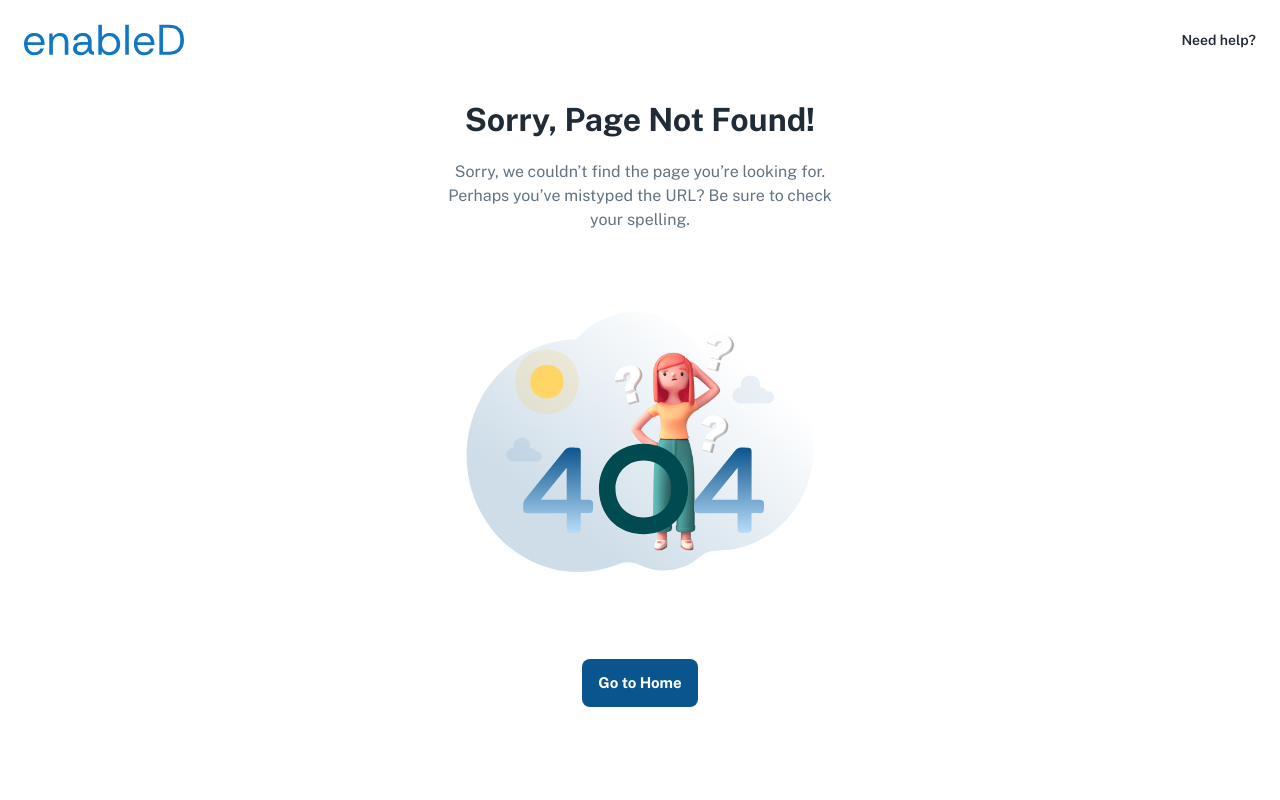
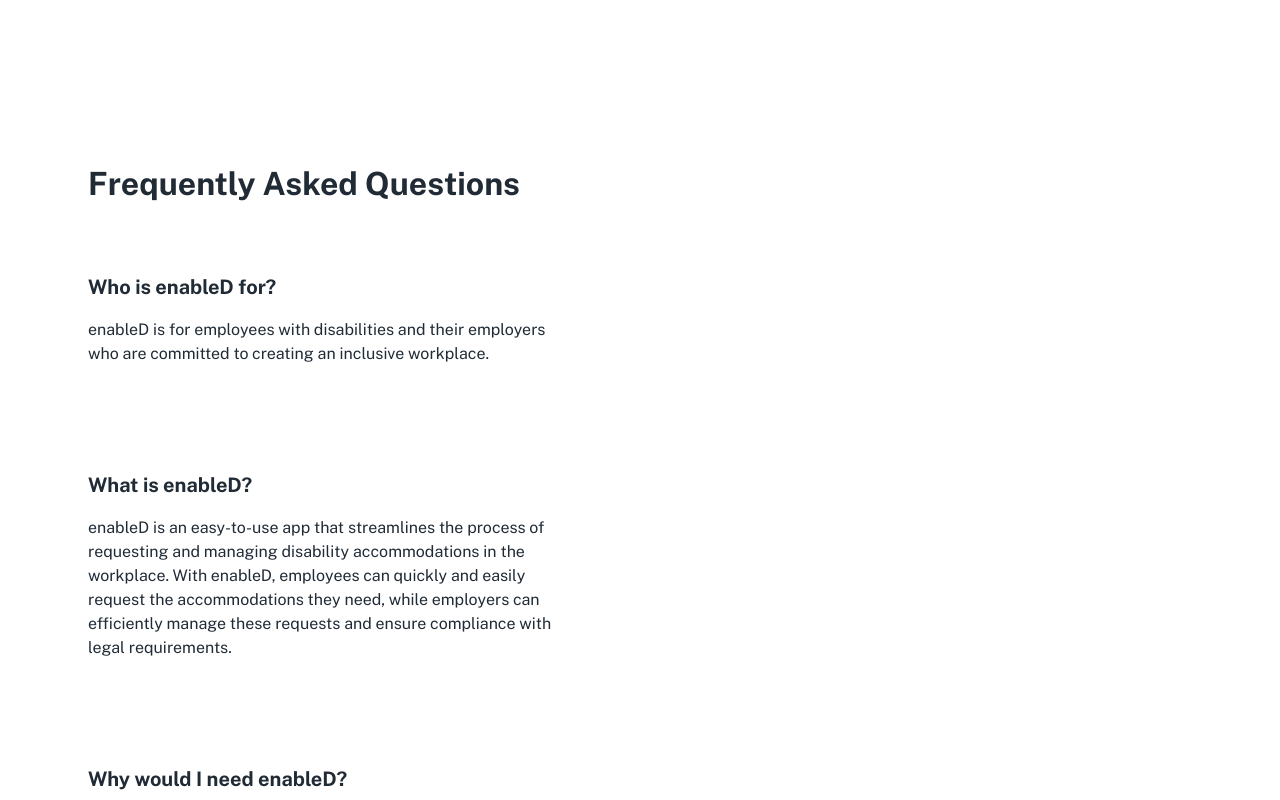
Before and after one commit to dboland77/enabled-website, a Next.js app: page /faq in a window 1280 px wide. Before the commit this address had no page. Shown: the top 800 px of the page. Built offline with nearby package versions, Linux system fonts and the light colour scheme; some icons are missing.

Commit message:
Changed routes to new pages

```diff
--- /dev/null
+++ b/src/app/faq/page.tsx
@@ -0,0 +1,9 @@
+import { FAQView } from 'src/sections/faq/view';
+
+export const metadata = {
+  title: 'EnableD: Frequently Asked Questions',
+};
+
+export default function FAQ() {
+  return <FAQView />;
+}
--- a/src/sections/faq/view/FAQView.tsx
+++ b/src/sections/faq/view/FAQView.tsx
@@ -10,9 +10,6 @@ export default function FAQView() {
   return (
     <>
       <Container sx={{ py: 10 }} id="contact">
-        <Typography variant="h3" sx={{ mt: 8, mb: 2 }}>
-          Frequently Asked Questions
-        </Typography>
         <Box
           gap={10}
           display="grid"
```
Also changed, not shown: src/app/contact/page.tsx (added, +9 -0 lines).
